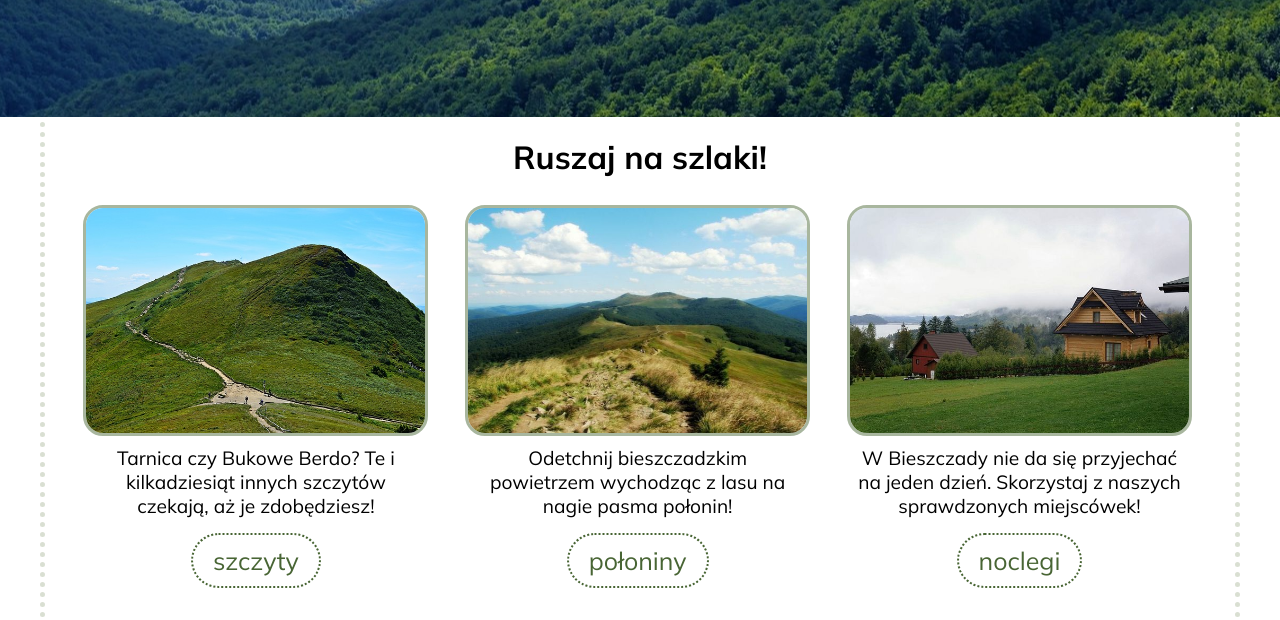
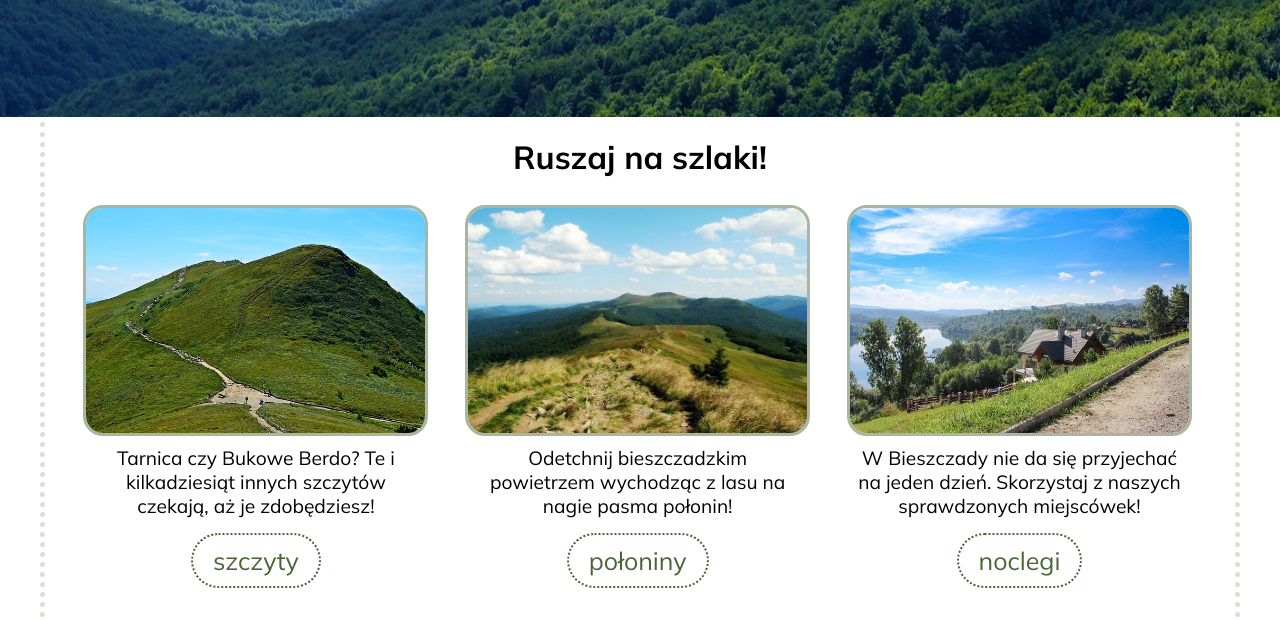
Before and after one commit to magsaram/Bieszczady, a plain HTML site: page index.html in a window 1280 px wide. Shown: the part 608-1228 px from the top of the page. Drawn offline with Linux system fonts and the light colour scheme.

Commit message:
change image link

```diff
--- a/index.html
+++ b/index.html
@@ -57,7 +57,7 @@
             </button>
           </div>
           <div class="insection">
-            <img src="../images/nocleg2.jpg" alt="nocleg" />
+            <img src="../Bieszczady/images/nocleg1.jpg" alt="nocleg" />
             <p>
               W Bieszczady nie da się przyjechać na jeden dzień. Skorzystaj z
               naszych sprawdzonych miejscówek!
```
